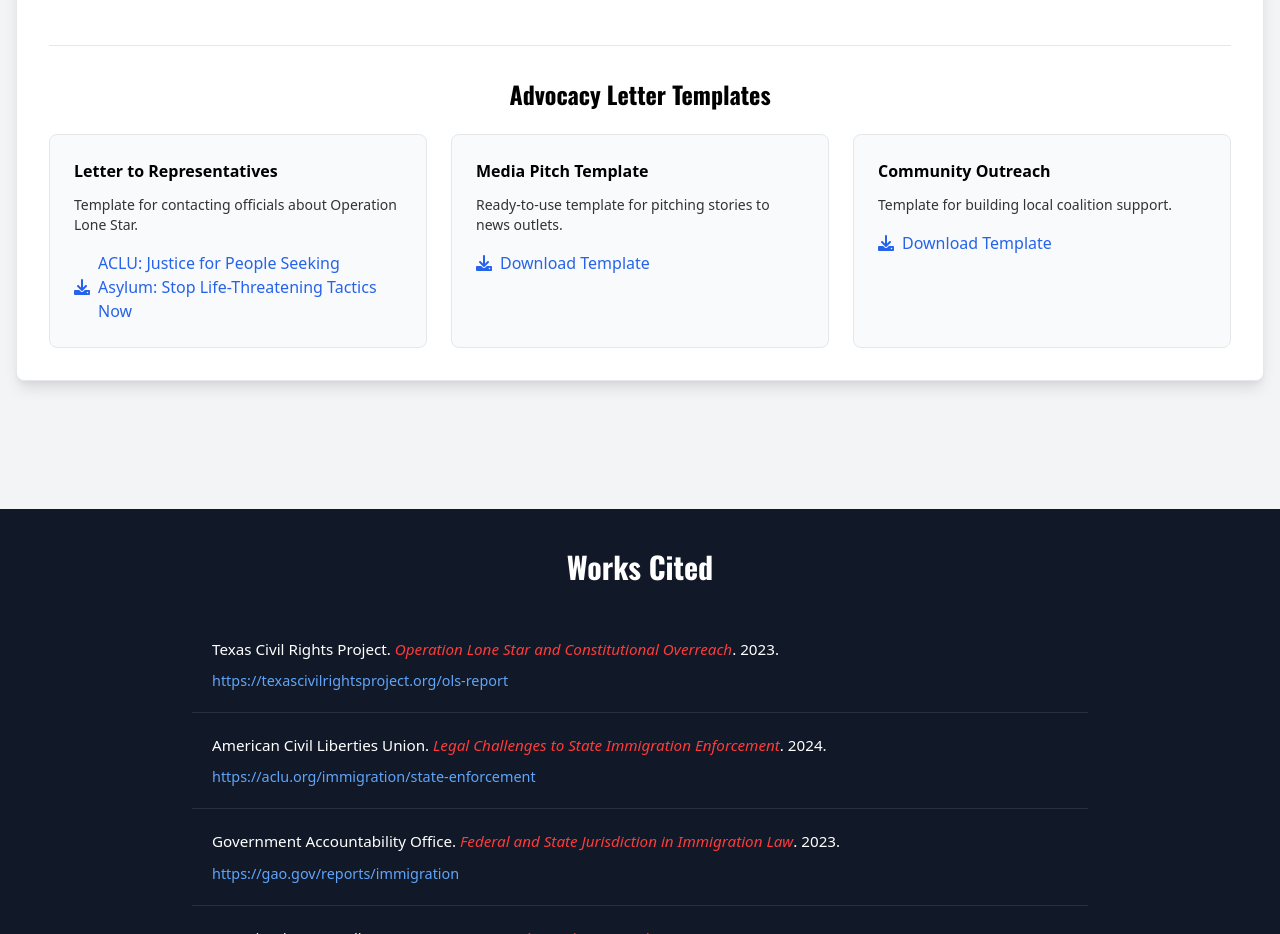
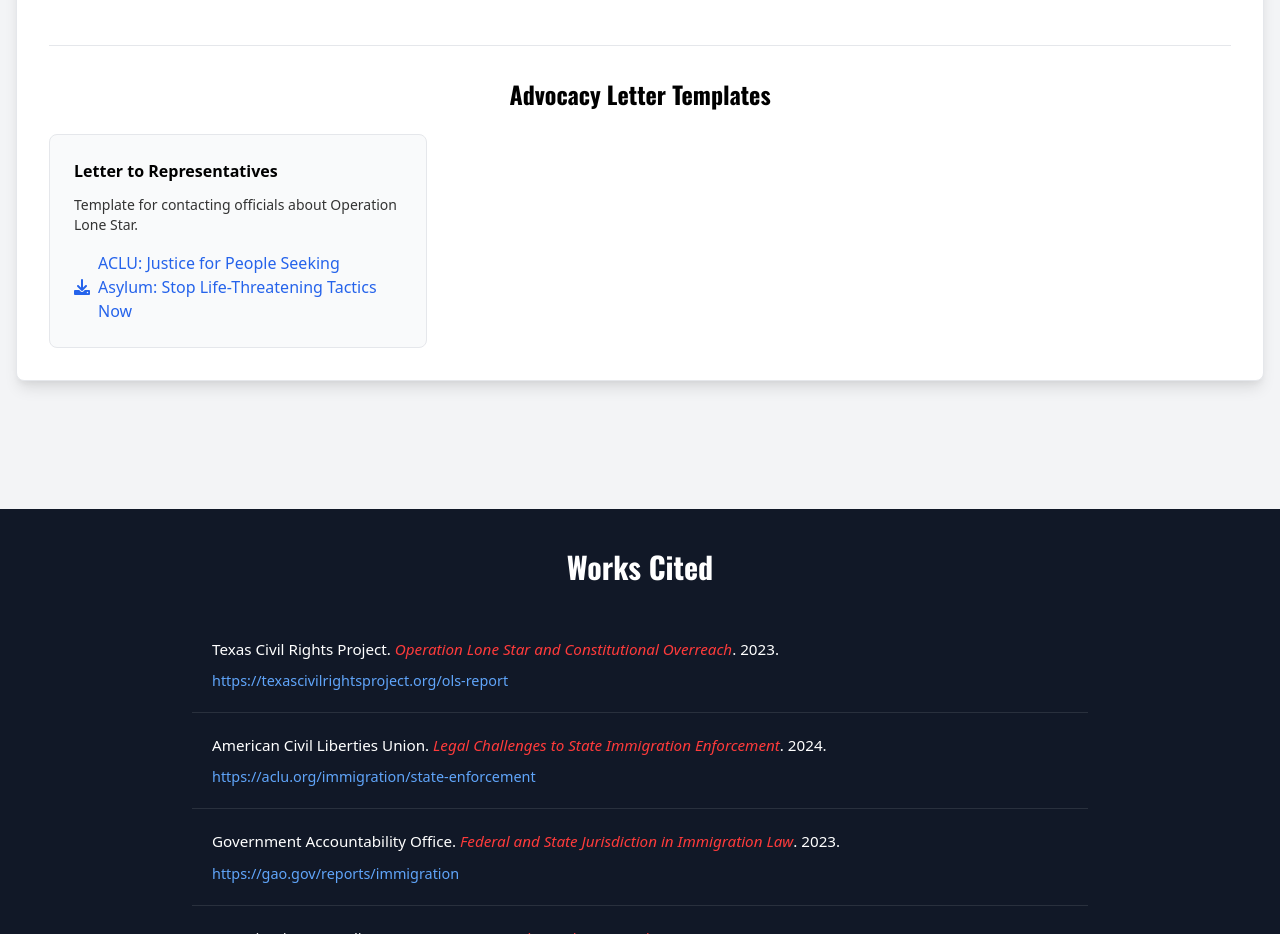
Before and after one commit to gilxsilva/ols-advocacy-hub, a plain HTML site: page index.html in a window 1280 px wide. Shown: the part 4842-5776 px from the top of the page. Drawn offline with nearby package versions, Linux system fonts and the light colour scheme.

Commit message:
Temporaly removed letter template examples

```diff
--- a/index.html
+++ b/index.html
@@ -686,7 +686,7 @@
                     People Seeking Asylum: Stop Life-Threatening Tactics Now
                   </a>
                 </div>
-                <div class="bg-gray-50 p-6 rounded-lg border border-gray-200">
+                <!-- <div class="bg-gray-50 p-6 rounded-lg border border-gray-200">
                   <h5 class="font-bold mb-3">Media Pitch Template</h5>
                   <p class="text-sm text-gray-600 mb-4">
                     Ready-to-use template for pitching stories to news outlets.
@@ -697,8 +697,8 @@
                   >
                     <i class="fas fa-download mr-2"></i> Download Template
                   </a>
-                </div>
-                <div class="bg-gray-50 p-6 rounded-lg border border-gray-200">
+                </div> -->
+                <!-- <div class="bg-gray-50 p-6 rounded-lg border border-gray-200">
                   <h5 class="font-bold mb-3">Community Outreach</h5>
                   <p class="text-sm text-gray-600 mb-4">
                     Template for building local coalition support.
@@ -709,7 +709,7 @@
                   >
                     <i class="fas fa-download mr-2"></i> Download Template
                   </a>
-                </div>
+                </div> -->
               </div>
             </div>
           </div>
```
